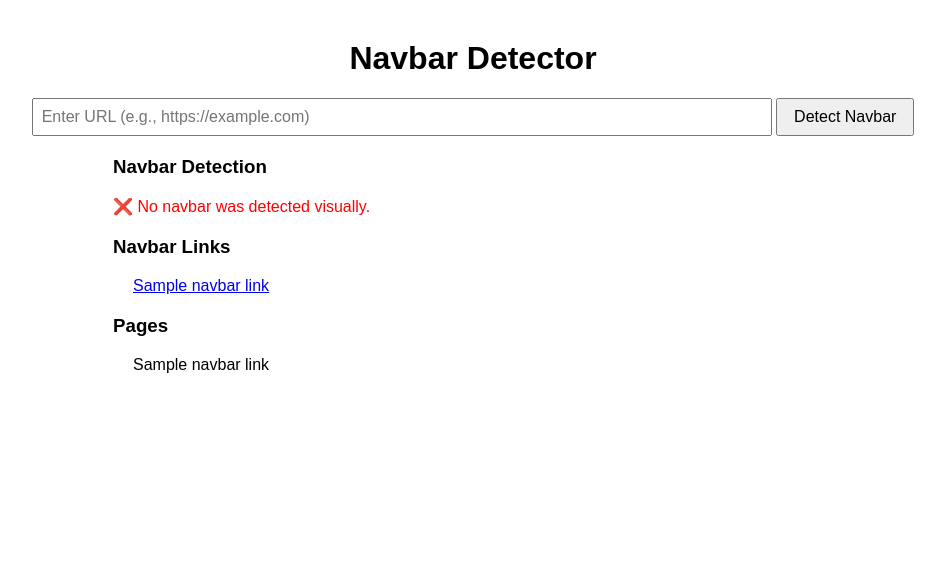
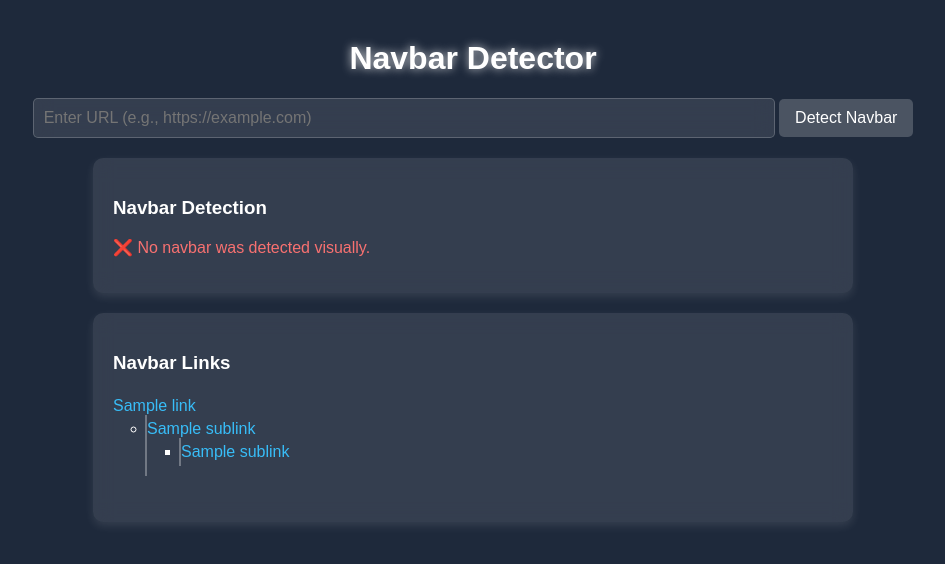
Before and after one commit to dottereldesign/web_scraper, a Flask app: template web_scraper_project/templates/index.html in a window 1280 px wide. Shown: the top 564 px of the page, without its empty margins (167-1112 px from the left). Run offline with Flask 3, Linux system fonts and the light colour scheme; the template is opened without the code that fills it: most values are stand-ins (such as "Sample title", 1, 10 or a date in 2020).

Commit message:
Scrape all links on home page

```diff
--- a/web_scraper_project/app.py
+++ b/web_scraper_project/app.py
@@ -1,10 +1,22 @@
 # app.py
+import logging
 from flask import Flask, render_template, request
 from scraper import detect_navbar
-import logging
 
-# ✅ Set up logging
-logging.basicConfig(format="%(asctime)s - [%(levelname)s] - %(message)s", level=logging.DEBUG)
+# ✅ Custom Formatter to Truncate Logs (limits log messages to 100 characters)
+class TruncatedFormatter(logging.Formatter):
+    def format(self, record):
+        max_length = 100  # Set max length for logs
+        original_message = super().format(record)
+        if len(original_message) > max_length:
+            return original_message[:max_length] + "..."  # Truncate and add "..."
+        return original_message
+
+# ✅ Set up logging with truncated messages
+formatter = TruncatedFormatter("%(asctime)s - [%(levelname)s] - %(message)s")
+handler = logging.StreamHandler()
+handler.setFormatter(formatter)
+logging.basicConfig(level=logging.DEBUG, handlers=[handler])
 
 app = Flask(__name__)
 
--- a/web_scraper_project/scraper.py
+++ b/web_scraper_project/scraper.py
@@ -1,9 +1,7 @@
 # scraper.py
-import cv2
-import numpy as np
 import logging
 import os
-import re
+import time
 from selenium import webdriver
 from selenium.webdriver.firefox.service import Service
 from selenium.webdriver.firefox.options import Options
@@ -14,91 +12,80 @@
 from urllib.parse import urljoin
 
 # ✅ Set up logging
-logging.basicConfig(format="%(asctime)s - [%(levelname)s] - %(message)s", level=logging.DEBUG)
+formatter = logging.Formatter("%(asctime)s - [%(levelname)s] - %(message)s")
+handler = logging.StreamHandler()
+handler.setFormatter(formatter)
+logging.basicConfig(level=logging.INFO, handlers=[handler])
 
-# ✅ Comprehensive list of navbar-related class and ID names (including rare cases)
-NAVBAR_KEYWORDS = [
-    "menu", "navbar", "nav", "topbar", "header", "main-menu",
-    "navigation", "site-menu", "mobile-menu", "sidebar", "menubar",
-    "wsite-menu-default", "wsite-nav", "nav-wrapper", "nav-bar", "nav-links",
-    "menu-wrapper", "menu-list", "nav-container", "main-navigation",
-    "header-nav", "top-menu", "side-menu", "bottom-menu", "menu-items"
-]
+
+def extract_links(driver):
+    """Extract all visible links from the page."""
+    logging.info("🔍 Extracting links from the page source...")
+
+    soup = BeautifulSoup(driver.page_source, "html.parser")
+    links = {}
+
+    # ✅ Avoid adding empty or duplicate links
+    for a in soup.find_all("a", href=True):
+        link_text = a.get_text(strip=True)
+        if link_text and link_text not in links:
+            links[link_text] = urljoin(driver.current_url, a["href"])
+
+    logging.info(f"✅ Extracted {len(links)} links from the page.")
+    return links
+
 
 def detect_navbar(url):
-    """Detect navigation bars visually using OpenCV and extract links with Selenium."""
+    """Detects navbar links efficiently without unnecessary repeated requests."""
     logging.info(f"🔍 Starting Navbar Detection for: {url}")
 
     try:
         # ✅ Configure Selenium WebDriver (headless mode)
         options = Options()
         options.headless = True
-        service = Service(log_path=os.devnull)  # Suppress logs
+        service = Service(log_path=os.devnull)
         driver = webdriver.Firefox(service=service, options=options)
+        logging.info("✅ WebDriver initialized successfully.")
+
+        # ✅ Load page ONCE
+        logging.info(f"🌍 Loading URL: {url}")
         driver.get(url)
+        WebDriverWait(driver, 10).until(lambda d: d.execute_script("return document.readyState") == "complete")
+        logging.info("✅ Page loaded successfully.")
 
-        # ✅ Wait for navbar elements to load
+        # ✅ Wait for navbar elements (ONLY ONCE)
         try:
-            WebDriverWait(driver, 5).until(
-                EC.presence_of_element_located((By.CSS_SELECTOR, "nav, header, div"))
-            )
+            WebDriverWait(driver, 5).until(EC.presence_of_element_located((By.CSS_SELECTOR, "nav, header, div")))
             logging.info("✅ Navbar elements detected in DOM.")
         except Exception:
-            logging.warning("⚠️ Navbar elements not found in initial page load.")
+            logging.warning("⚠️ Navbar elements not found. Exiting early.")
+            driver.quit()
+            return {"error": "Navbar not detected."}  # ✅ Stop execution
 
-        # ✅ Take screenshot
-        screenshot_path = "screenshot.png"
-        driver.save_screenshot(screenshot_path)
+        # ✅ Expand dropdowns (ONLY IF THEY EXIST)
+        dropdown_buttons = driver.find_elements(By.CSS_SELECTOR, "button, .dropdown-toggle, a[aria-haspopup='true']")
+        if dropdown_buttons:
+            logging.info(f"🔽 Found {len(dropdown_buttons)} dropdown elements.")
+            for button in dropdown_buttons:
+                if button.is_displayed() and button.is_enabled():
+                    try:
+                        driver.execute_script(
+                            "arguments[0].dispatchEvent(new Event('mouseenter', { bubbles: true }));", button
+                        )
+                        time.sleep(0.5)  # ✅ Small delay for UI updates
+                        logging.info(f"✅ Hovered over dropdown: {button.text}")
+                    except Exception:
+                        logging.warning(f"⚠️ Could not hover dropdown: {button.text}")
 
-        # ✅ Extract only relevant navbar links
-        soup = BeautifulSoup(driver.page_source, "html.parser")
-        driver.quit()  # Close Selenium
+        # ✅ Extract links (ONLY ONCE)
+        all_links = extract_links(driver)
 
-        navbar_links = []
-        navbar_containers = []
+        # ✅ CLOSE SELENIUM IMMEDIATELY AFTER
+        driver.quit()
+        logging.info("✅ WebDriver session closed.")
 
-        # ✅ Search for <nav> and <header> elements
-        navbar_containers.extend(soup.find_all(["nav", "header"]))
-
-        # ✅ Search for <div> elements with relevant class or id names using regex
-        for div in soup.find_all("div"):
-            class_names = " ".join(div.get("class", [])).lower()
-            id_name = div.get("id", "").lower()
-
-            # ✅ Match class/id if it contains variations of "nav" or "menu"
-            if any(re.search(rf"\b{keyword}\b", class_names) or re.search(rf"\b{keyword}\b", id_name) for keyword in NAVBAR_KEYWORDS):
-                navbar_containers.append(div)
-
-        # ✅ Extract links, handling nested spans properly
-        for container in navbar_containers:
-            for a_tag in container.find_all("a", href=True):
-                full_url = urljoin(url, a_tag['href'])
-
-                # ✅ Extract inner text, ignoring spans with `aria-hidden="true"`
-                link_text = " ".join([t.strip() for t in a_tag.find_all(text=True) if not a_tag.find_parent(attrs={"aria-hidden": "true"})])
-
-                if link_text:  # Only store if text exists
-                    navbar_links.append((link_text, full_url))
-
-        navbar_links = list(set(navbar_links))  # Remove duplicates
-
-        # ✅ Use OpenCV to detect navbar structure visually
-        image = cv2.imread(screenshot_path, cv2.IMREAD_GRAYSCALE)
-        edges = cv2.Canny(image, 50, 150)
-        lines = cv2.HoughLinesP(edges, 1, np.pi/180, threshold=50, minLineLength=100, maxLineGap=10)
-
-        navbar_detected = lines is not None  # If OpenCV detects horizontal structures
-
-        if navbar_detected:
-            logging.info(f"✅ Navbar detected visually. Found {len(navbar_links)} links.")
-            logging.info(f"🔗 Extracted Navbar Links: {navbar_links}")
-        else:
-            logging.warning("⚠️ No navbar detected visually.")
-
-        return {
-            "navbar_detected": navbar_detected,
-            "navbar_links": navbar_links
-        }
+        logging.info(f"🔗 Found {len(all_links)} total links after dropdown expansion.")
+        return {"navbar_links": [{"name": name, "url": url} for name, url in all_links.items()]}
 
     except Exception as e:
         logging.error(f"❌ Error during Navbar Detection: {e}")
--- a/web_scraper_project/static/style.css
+++ b/web_scraper_project/static/style.css
@@ -0,0 +1,96 @@
+/* static/style.css */
+/* sci-fi glassy UI */
+body {
+  font-family: "Arial", sans-serif;
+  background: #1e293b;
+  color: #ffffff;
+  text-align: center;
+  margin: 40px;
+}
+
+form {
+  margin-bottom: 20px;
+}
+
+input[type="text"] {
+  width: 60%;
+  padding: 10px;
+  font-size: 16px;
+  border: 1px solid rgba(255, 255, 255, 0.2);
+  background: rgba(255, 255, 255, 0.1);
+  backdrop-filter: blur(10px);
+  color: #ffffff;
+  border-radius: 5px;
+}
+
+button {
+  padding: 10px 16px;
+  font-size: 16px;
+  cursor: pointer;
+  border: none;
+  background: rgba(255, 255, 255, 0.2);
+  color: #ffffff;
+  border-radius: 5px;
+  transition: 0.3s;
+}
+
+button:hover {
+  background: rgba(255, 255, 255, 0.4);
+}
+
+.section {
+  margin: 20px auto;
+  width: 60%;
+  text-align: left;
+  padding: 20px;
+  background: rgba(255, 255, 255, 0.1);
+  backdrop-filter: blur(10px);
+  border-radius: 10px;
+  box-shadow: 0 4px 10px rgba(255, 255, 255, 0.1);
+}
+
+ul.nested-menu {
+  list-style-type: none;
+  padding-left: 0;
+}
+
+ul.nested-menu li {
+  padding: 5px 0;
+}
+
+ul.nested-menu ul {
+  margin-left: 32px; /* Indent child lists */
+  padding-left: 0;
+  border-left: 2px solid rgba(255, 255, 255, 0.3);
+}
+
+li {
+  margin-bottom: 5px;
+}
+
+a {
+  color: #38bdf8;
+  text-decoration: none;
+  transition: 0.3s;
+}
+
+a:hover {
+  color: #facc15;
+}
+
+.success {
+  color: #4ade80;
+}
+
+.error {
+  color: #f87171;
+}
+
+h1 {
+  font-size: 2em;
+  text-shadow: 0px 0px 10px rgba(255, 255, 255, 0.8);
+}
+
+.nested-menu li {
+  padding: 5px 0;
+}
--- a/web_scraper_project/templates/index.html
+++ b/web_scraper_project/templates/index.html
@@ -1,4 +1,3 @@
-<!-- templates/index.html -->
 <!-- templates/index.html -->
 <!DOCTYPE html>
 <html lang="en">
@@ -6,38 +5,7 @@
     <meta charset="UTF-8" />
     <meta name="viewport" content="width=device-width, initial-scale=1.0" />
     <title>Navbar Detector</title>
-    <style>
-      body {
-        font-family: Arial, sans-serif;
-        text-align: center;
-        margin: 40px;
-      }
-      form {
-        margin-bottom: 20px;
-      }
-      input[type="text"] {
-        width: 60%;
-        padding: 8px;
-        font-size: 16px;
-      }
-      button {
-        padding: 8px 16px;
-        font-size: 16px;
-        cursor: pointer;
-      }
-      .section {
-        margin: 20px auto;
-        width: 60%;
-        text-align: left;
-      }
-      ul {
-        list-style-type: none;
-        padding-left: 20px;
-      }
-      li {
-        margin-bottom: 5px;
-      }
-    </style>
+    <link rel="stylesheet" href="/static/style.css" />
   </head>
   <body>
     <h1>Navbar Detector</h1>
@@ -56,37 +24,46 @@
     <div class="section">
       <h3>Navbar Detection</h3>
       {% if data.navbar_detected %}
-      <p style="color: green">✅ Navbar was detected visually on this site.</p>
+      <p class="success">✅ Navbar was detected visually on this site.</p>
       {% else %}
-      <p style="color: red">❌ No navbar was detected visually.</p>
+      <p class="error">❌ No navbar was detected visually.</p>
       {% endif %}
     </div>
 
     <div class="section">
       <h3>Navbar Links</h3>
       {% if data.navbar_links %}
-      <ul>
-        {% for name, link in data.navbar_links %}
-        <li><a href="{{ link }}" target="_blank">{{ name }}</a></li>
+      <ul class="nested-menu">
+        {% for link in data.navbar_links %}
+        <li>
+          <a href="{{ link.url }}" target="_blank">{{ link.name }}</a>
+          {% if link.children %}
+          <ul>
+            {% for sublink in link.children %}
+            <li>
+              <a href="{{ sublink.url }}" target="_blank">{{ sublink.name }}</a>
+              {% if sublink.children %}
+              <ul>
+                {% for subsub in sublink.children %}
+                <li>
+                  <a href="{{ subsub.url }}" target="_blank"
+                    >{{ subsub.name }}</a
+                  >
+                </li>
+                {% endfor %}
+              </ul>
+              {% endif %}
+            </li>
+            {% endfor %}
+          </ul>
+          {% endif %}
+        </li>
         {% endfor %}
       </ul>
       {% else %}
       <p>No navbar links found.</p>
       {% endif %}
     </div>
-
-    <div class="section">
-      <h3>Pages</h3>
-      {% if data.navbar_links %}
-      <ul>
-        {% for name, _ in data.navbar_links %}
-        <li>{{ name }}</li>
-        {% endfor %}
-      </ul>
-      {% else %}
-      <p>No pages found.</p>
-      {% endif %}
-    </div>
     {% endif %}
   </body>
 </html>
```
Also changed, not shown: web_scraper_project/screenshot.png.
